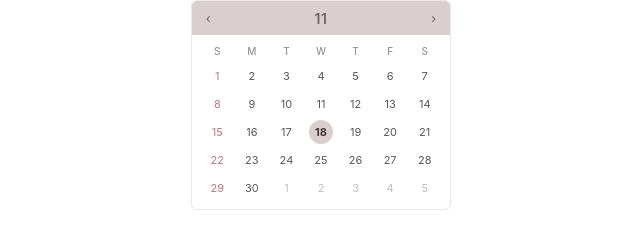
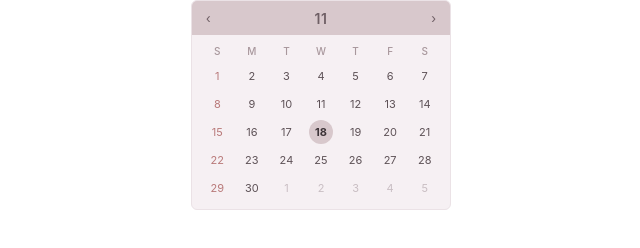
Before and after one commit to qhgus8203/-, a plain HTML site: page index.html in a window 1280 px wide. Shown: the whole page, without its empty margins (319-959 px from the left). Drawn offline with Linux system fonts and the light colour scheme.

Commit message:
Refactor CSS variables in index.html
Updated CSS variables for calendar widget styles.

```diff
--- a/index.html
+++ b/index.html
@@ -6,17 +6,16 @@
   <title>Calendar Widget</title>
   <style>
     :root {
-      --header-bg: #d9cfcf;
-      --header-text: #6b6464;
-      --body-bg: #ffffff;
-      --day-text: #5a5555;
-      --muted: #c4bcbc;
-      --weekday: #9a9292;
-      --today-bg: #d9cfcf;
-      --today-text: #3d3838;
-      --border: #ece7e7;
-    }
-
+  --header-bg: #d8c8cc;      /* 헤더 배경: 참고 달력의 더스티 로즈 그레이 */
+  --header-text: #6f5f65;    /* 헤더 글자 */
+  --body-bg: #f6f0f3;        /* 달력 본문 배경: 연한 핑크 톤 */
+  --day-text: #5e5257;       /* 날짜 글자 */
+  --muted: #c9bec3;          /* 이전/다음 달 날짜 */
+  --weekday: #a8979c;        /* 요일 글자 */
+  --today-bg: #d8c8cc;       /* 오늘 날짜 강조 */
+  --today-text: #3d3438;     /* 오늘 날짜 글자 */
+  --border: #ebe2e6;         /* 테두리 */
+}
     * { box-sizing: border-box; margin: 0; padding: 0; }
 
     html, body {
```
